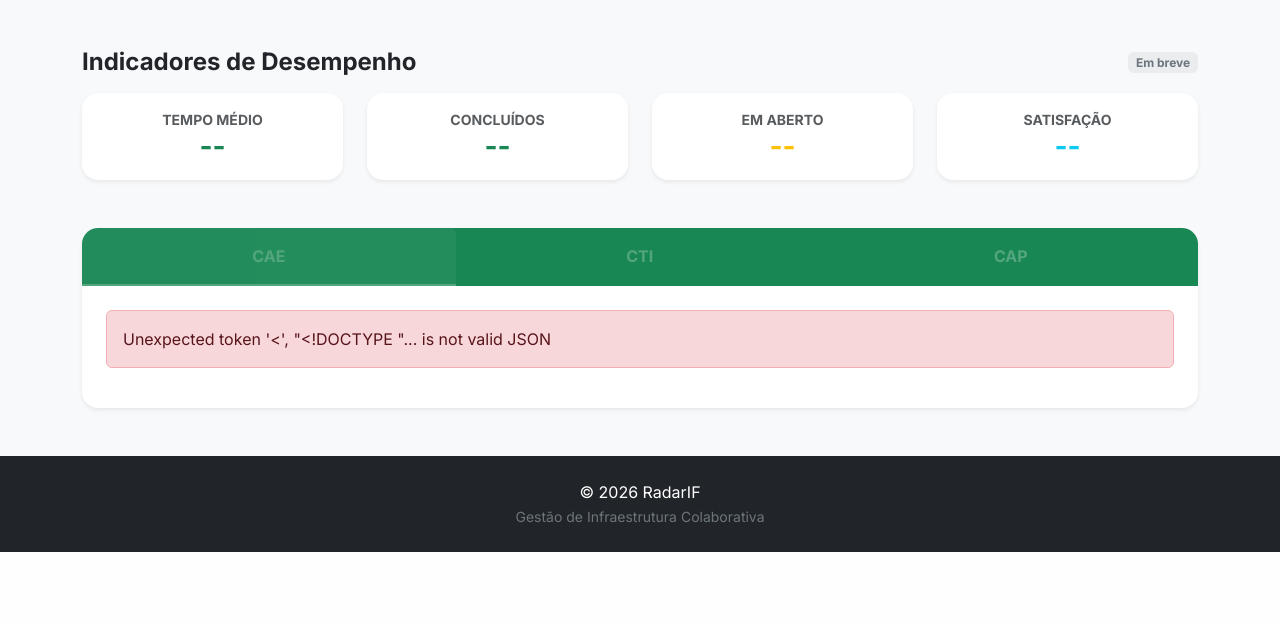
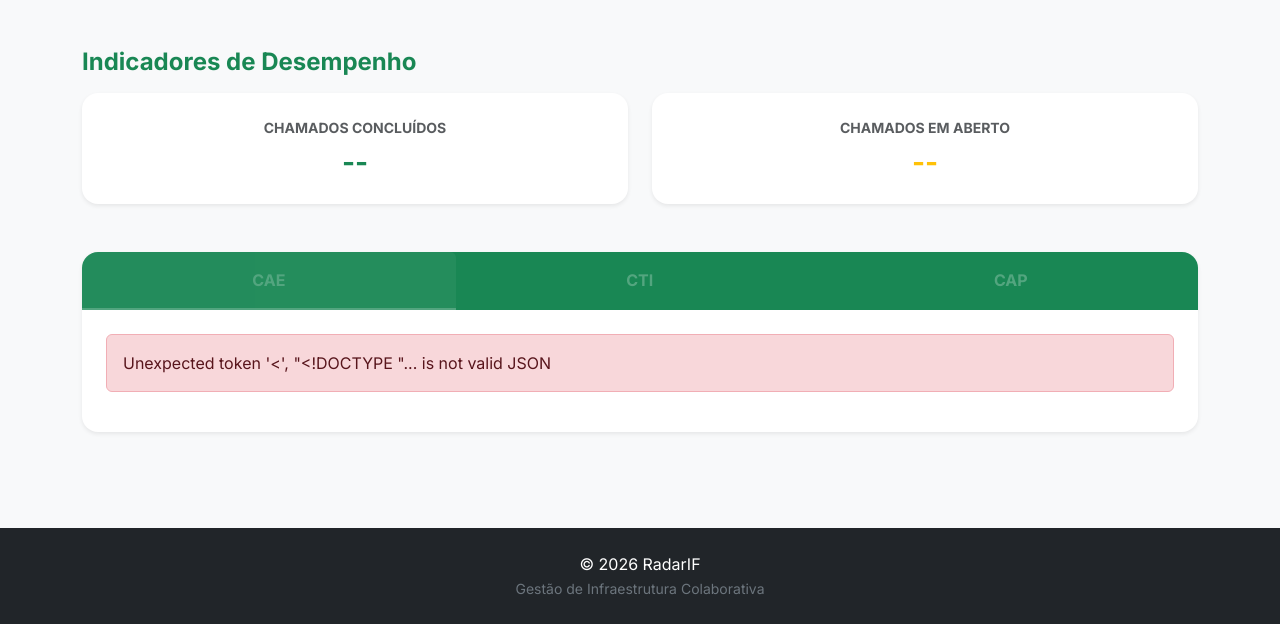
Before and after one commit to Troni13/projeto-hackaton, a Flask app: template templates/setores.html in a window 1280 px wide. Shown: the part 278-902 px from the top of the page. Before the commit the page ends 830 px from the top, so only its background shows below. Run offline with Flask 3, Linux system fonts and the light colour scheme; the template is opened without the code that fills it, so the values that code supplies are empty.

Commit message:
indicadores de desempenho agora funcionam

```diff
--- a/routes/main.py
+++ b/routes/main.py
@@ -1,5 +1,5 @@
 import os
-from flask import Blueprint, render_template, request, jsonify
+from flask import Blueprint, render_template, request, jsonify, redirect, url_for
 from flask_login import login_required, current_user
 import google.generativeai as genai
 from models import Chamado, Interacao, Notificacao, User
@@ -54,6 +54,7 @@ def listar_chamados_setor():
             "prioridade": c.prioridade,
             "status": c.status,
             "data_abertura": c.data_abertura.strftime("%d/%m/%Y %H:%M"),
+            "data_abertura_raw": c.data_abertura.isoformat(),
             "autor": c.user.nome_completo if c.user else "Desconhecido"
         })
     return jsonify(lista), 200
--- a/static/js/setores.js
+++ b/static/js/setores.js
@@ -58,6 +58,15 @@ document.addEventListener('DOMContentLoaded', () => {
         `;
     };
 
+    const atualizarIndicadores = (chamados) => {
+        const concluidos = chamados.filter(c => c.status === 'finalizado');
+        const emAberto = chamados.filter(c => c.status === 'aberto' || c.status === 'em atendimento');
+
+        // Concluídos e Em Aberto
+        document.getElementById('indicador-concluidos').textContent = concluidos.length;
+        document.getElementById('indicador-aberto').textContent = emAberto.length;
+    };
+
     const carregarChamadosSetor = async (setor) => {
         const container = document.getElementById(`lista-${setor}`);
         if (!container) return;
@@ -69,6 +78,8 @@ document.addEventListener('DOMContentLoaded', () => {
             const data = await res.json();
 
             if (!res.ok) throw new Error(data.erro);
+
+            atualizarIndicadores(data);
 
             if (data.length === 0) {
                 container.innerHTML = `<div class="col-12 text-center py-5 text-muted"><p>Nenhum chamado pendente para este setor.</p></div>`;
--- a/templates/setores.html
+++ b/templates/setores.html
@@ -11,41 +11,28 @@
 </header>
 
 <main class="container my-5 flex-grow-1">
-    <!-- Espaço para Dashboard (Futuro) -->
+    <!-- Indicadores de Desempenho -->
     <section class="mb-5">
         <div class="d-flex justify-content-between align-items-center mb-3">
-            <h2 class="h4 fw-bold mb-0">Indicadores de Desempenho</h2>
-            <span class="badge bg-secondary bg-opacity-10 text-secondary">Em breve</span>
+            <h2 class="h4 fw-bold mb-0 text-success">Indicadores de Desempenho</h2>
         </div>
         <div class="row g-4">
-            <div class="col-md-3">
-                <div class="card border-0 shadow-sm rounded-4 bg-body p-3 text-center">
-                    <span class="text-muted small fw-bold text-uppercase">Tempo Médio</span>
-                    <h3 class="fw-bold text-success mb-0">--</h3>
+            <div class="col-md-6">
+                <div class="card border-0 shadow-sm rounded-4 bg-body p-4 text-center h-100">
+                    <span class="text-muted small fw-bold text-uppercase mb-2">Chamados Concluídos</span>
+                    <h3 class="fw-bold text-success mb-0" id="indicador-concluidos">--</h3>
                 </div>
             </div>
-            <div class="col-md-3">
-                <div class="card border-0 shadow-sm rounded-4 bg-body p-3 text-center">
-                    <span class="text-muted small fw-bold text-uppercase">Concluídos</span>
-                    <h3 class="fw-bold text-success mb-0">--</h3>
-                </div>
-            </div>
-            <div class="col-md-3">
-                <div class="card border-0 shadow-sm rounded-4 bg-body p-3 text-center">
-                    <span class="text-muted small fw-bold text-uppercase">Em Aberto</span>
-                    <h3 class="fw-bold text-warning mb-0">--</h3>
-                </div>
-            </div>
-            <div class="col-md-3">
-                <div class="card border-0 shadow-sm rounded-4 bg-body p-3 text-center">
-                    <span class="text-muted small fw-bold text-uppercase">Satisfação</span>
-                    <h3 class="fw-bold text-info mb-0">--</h3>
+            <div class="col-md-6">
+                <div class="card border-0 shadow-sm rounded-4 bg-body p-4 text-center h-100">
+                    <span class="text-muted small fw-bold text-uppercase mb-2">Chamados em Aberto</span>
+                    <h3 class="fw-bold text-warning mb-0" id="indicador-aberto">--</h3>
                 </div>
             </div>
         </div>
     </section>
 
-    <section class="card shadow-sm border-0 rounded-4 bg-body overflow-hidden">
+    <section class="card shadow-sm border-0 rounded-4 bg-body overflow-hidden mb-5">
         <div class="card-header bg-success text-white p-0 border-0">
             <ul class="nav nav-tabs nav-fill border-0" id="sectorTabs" role="tablist">
                 <li class="nav-item" role="presentation">
```
Also changed, not shown: scratch_db_drop.py (added, +12 -0 lines), scratch_db_update.py (added, +19 -0 lines).
